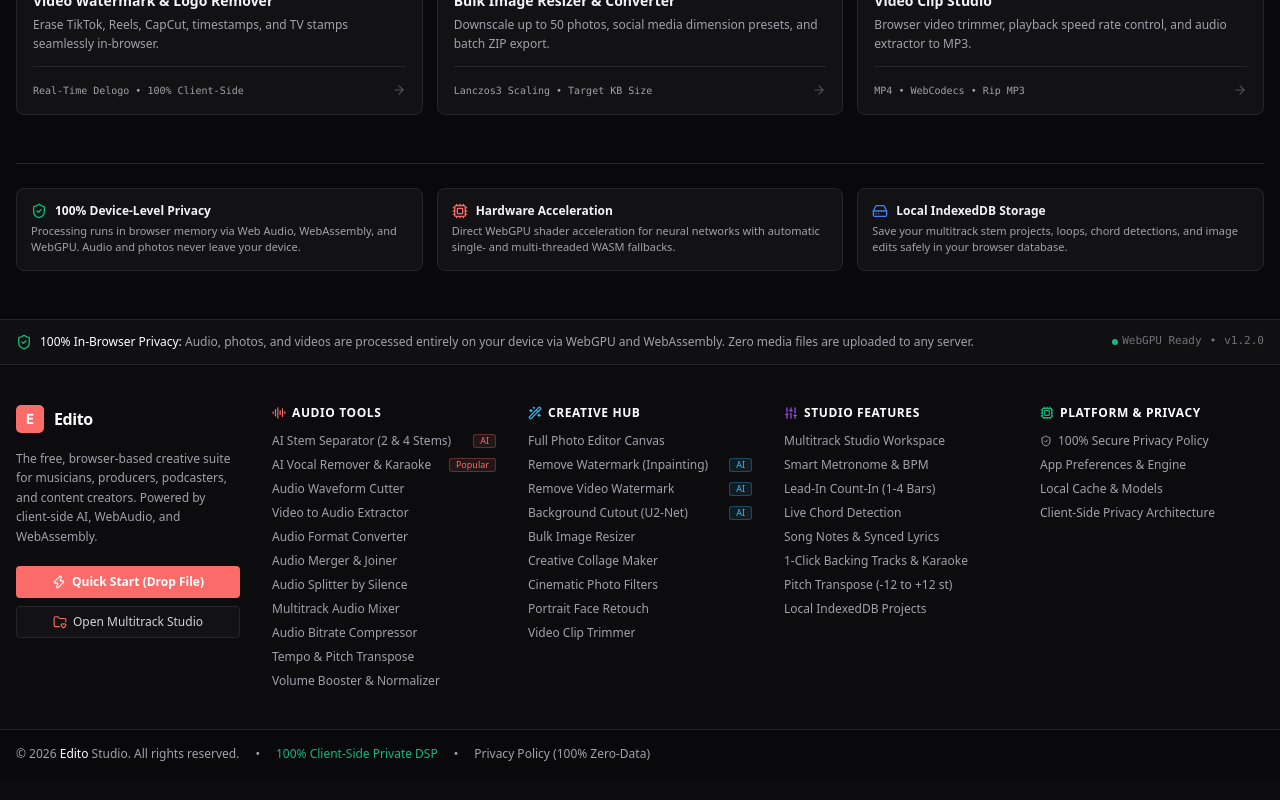
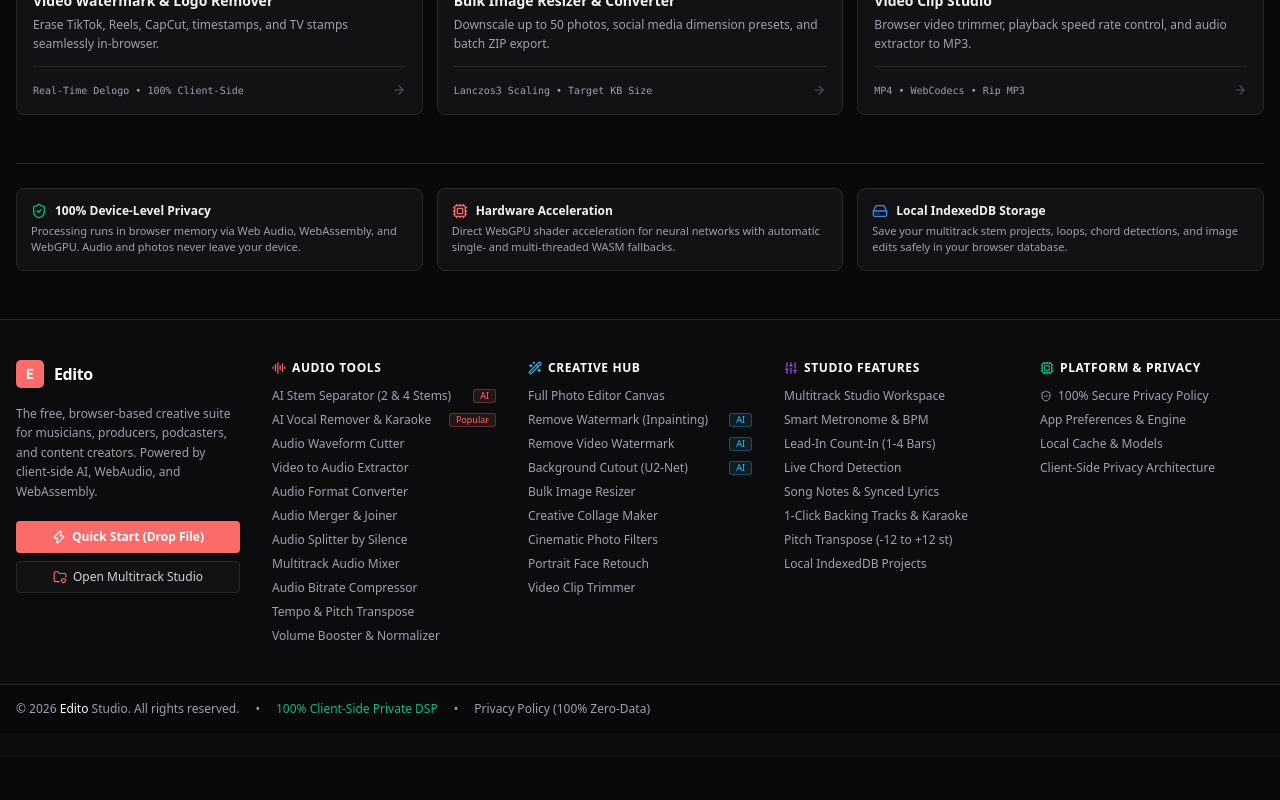
Before and after one commit to ayushshinde13/edit_studio, a Next.js app in the folder frontend/: page / in a window 1280 px wide. Shown: the part 727-1527 px from the top of the page. After the commit the page ends 1484 px from the top, so only its background shows below. Built offline with nearby package versions, Linux system fonts and the light colour scheme; no server answers.

Commit message:
chore: remove top privacy banner above footer

```diff
--- a/frontend/src/design-system/layouts/footer.tsx
+++ b/frontend/src/design-system/layouts/footer.tsx
@@ -74,28 +74,6 @@ export function Footer({ onOpenQuickCreate }: FooterProps = {}) {
 
   return (
     <footer className="w-full border-t border-[#e5e7eb] dark:border-[#27272a] bg-[#fcfcfd] dark:bg-[#0c0c0e] text-[#111827] dark:text-[#f4f4f5] transition-colors pb-16 md:pb-6">
-      {/* Top Banner: Privacy & Architecture Guarantee */}
-      <div className="border-b border-[#e5e7eb] dark:border-[#27272a] bg-[#f4f4f5]/60 dark:bg-[#121215]/80 py-3.5 px-4">
-        <div className="container mx-auto max-w-7xl flex flex-col sm:flex-row items-center justify-between gap-3 text-xs">
-          <div className="flex items-center gap-2 text-[#4b5563] dark:text-[#a1a1aa]">
-            <ShieldCheck className="h-4 w-4 text-[#10b981] shrink-0" />
-            <span>
-              <strong className="text-[#111827] dark:text-white font-medium">100% In-Browser Privacy:</strong>{" "}
-              Audio, photos, and videos are processed entirely on your device via WebGPU and WebAssembly. Zero media files are uploaded to any server.
-            </span>
-          </div>
-
-          <div className="flex items-center gap-2 shrink-0 font-mono text-[11px] text-[#6b7280] dark:text-[#71717a]">
-            <span className="flex items-center gap-1">
-              <span className="h-1.5 w-1.5 rounded-full bg-[#10b981]" />
-              WebGPU Ready
-            </span>
-            <span>•</span>
-            <span>v1.2.0</span>
-          </div>
-        </div>
-      </div>
-
       {/* Main Multi-Column Links Section */}
       <div className="container mx-auto max-w-7xl px-4 py-10">
         <div className="grid grid-cols-1 sm:grid-cols-2 lg:grid-cols-5 gap-8">
```
